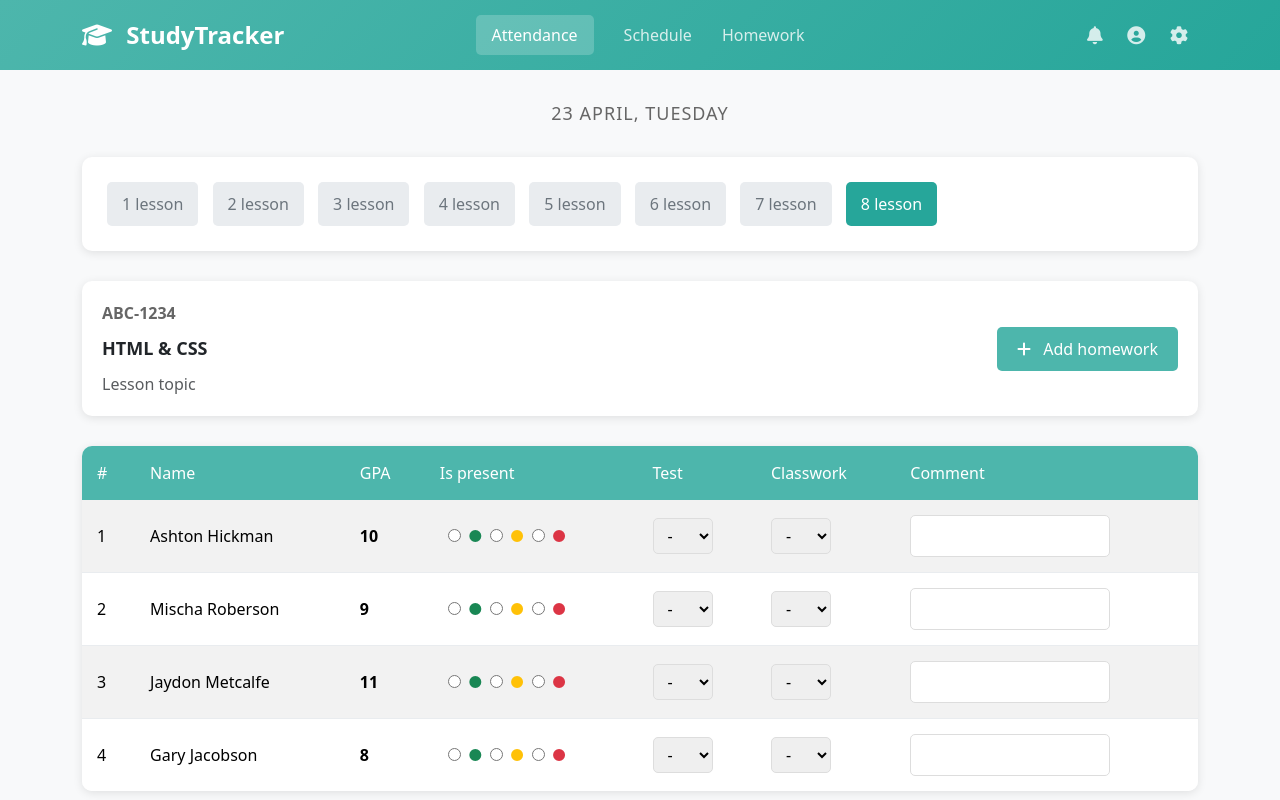
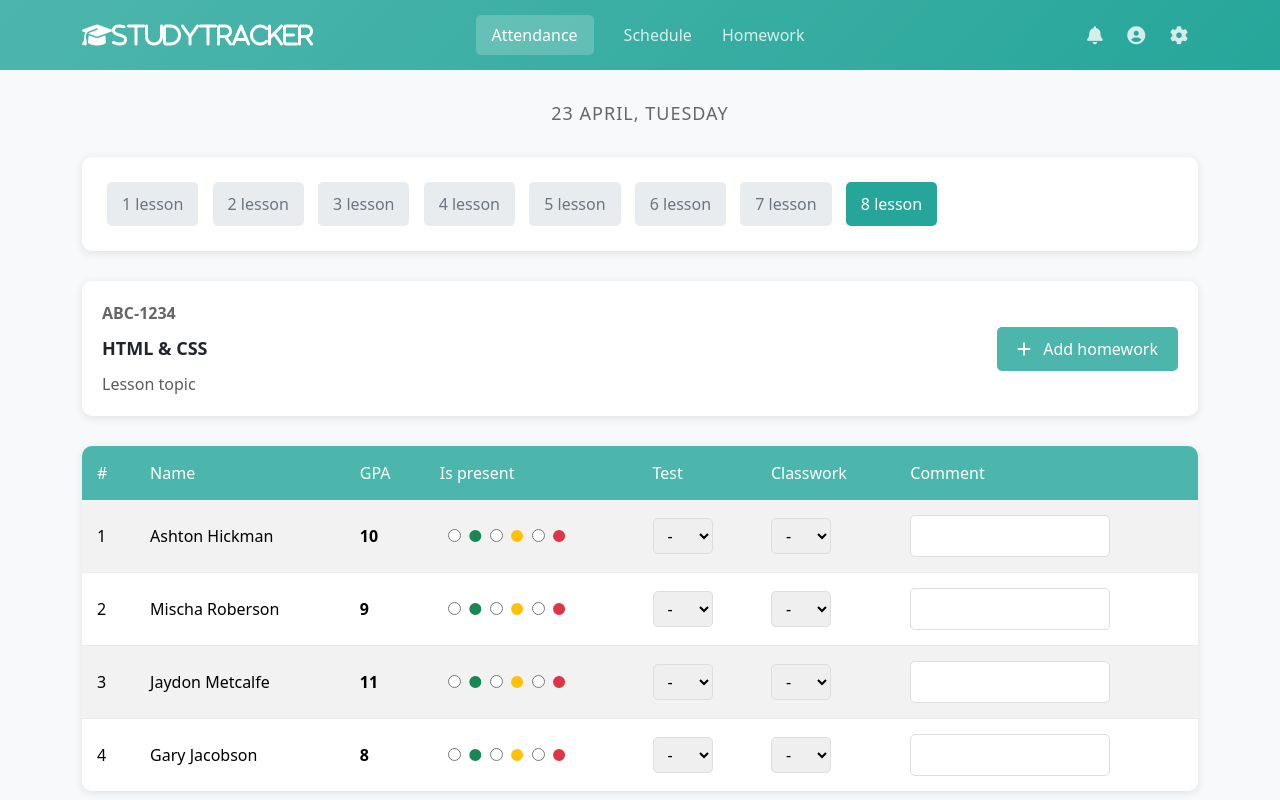
Before and after one commit to Plancy/githomework, a plain HTML site: page homework/index.html in a window 1280 px wide. Drawn offline with nearby package versions, Linux system fonts and the light colour scheme.

Commit message:
Bootstrap мод виндовu + текст

```diff
--- a/homework/index.html
+++ b/homework/index.html
@@ -11,14 +11,12 @@
 </head>
 
 <body>
-    <!-- Header -->
     <div class="header">
         <div class="container">
             <div class="row align-items-center">
                 <div class="col-md-3">
                     <div class="logo">
-                        <i class="fas fa-graduation-cap me-2"></i>
-                        StudyTracker
+                        <i class="fas fa-graduation-cap me-2">StudyTracker</i>
                     </div>
                 </div>
                 <div class="col-md-6">
@@ -40,12 +38,10 @@
     </div>
 
     <div class="container mt-4">
-        <!-- Date Section -->
         <div class="date-section">
             23 APRIL, TUESDAY
         </div>
 
-        <!-- Lessons Navigation -->
         <div class="lessons-nav">
             <a href="#" class="lesson-tab">1 lesson</a>
             <a href="#" class="lesson-tab">2 lesson</a>
@@ -57,7 +53,6 @@
             <a href="#" class="lesson-tab active">8 lesson</a>
         </div>
 
-        <!-- Lesson Info -->
         <div class="lesson-info">
             <div class="row align-items-center">
                 <div class="col-md-8">
@@ -74,7 +69,6 @@
             </div>
         </div>
 
-        <!-- Students Table -->
         <div class="students-table">
             <table class="table table-striped mb-0">
                 <thead>
@@ -286,7 +280,6 @@
         </div>
     </div>
 
-    <!-- Homework Modal -->
     <div class="modal fade" id="homeworkModal" tabindex="-1" aria-labelledby="homeworkModalLabel" aria-hidden="true">
         <div class="modal-dialog modal-dialog-centered">
             <div class="modal-content">
```
